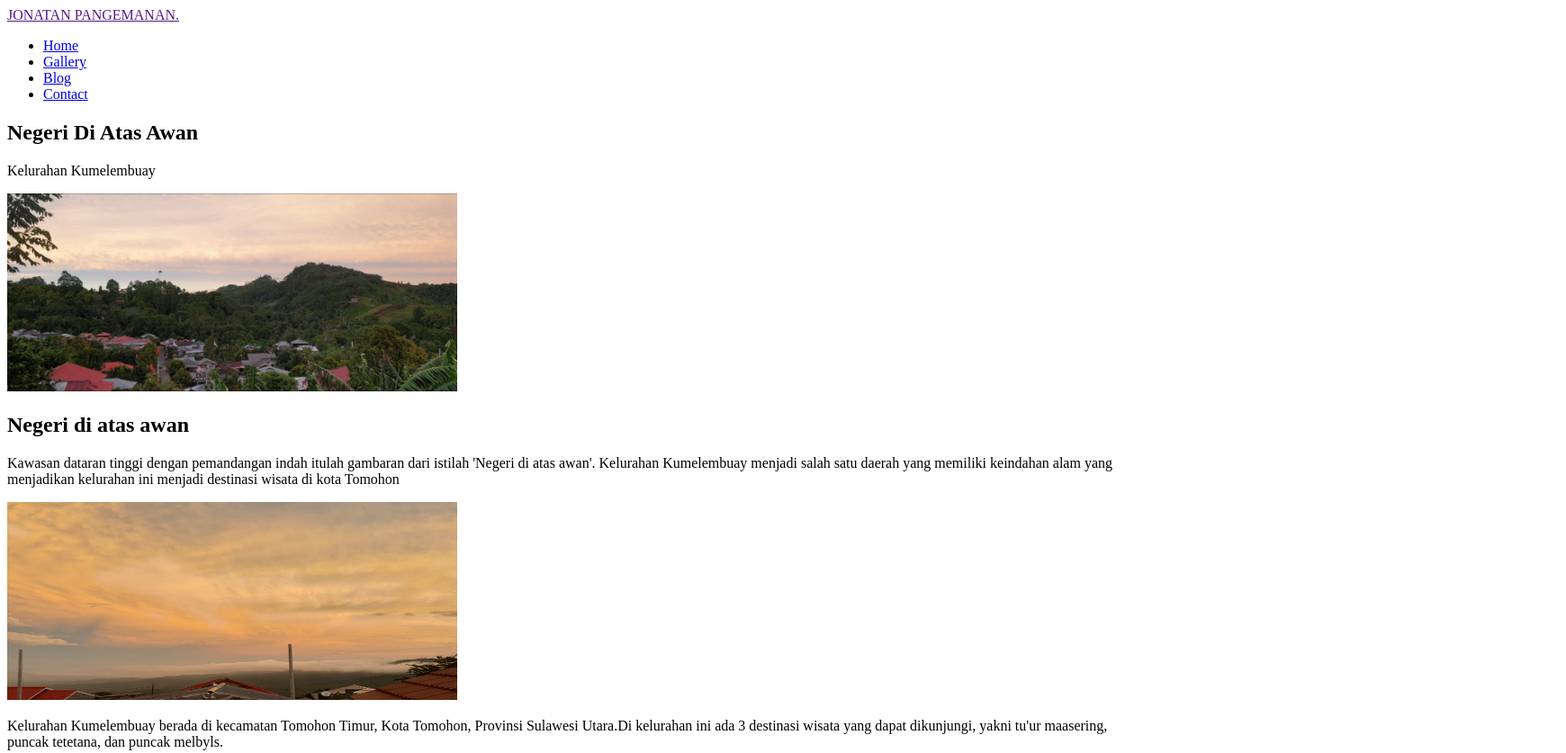
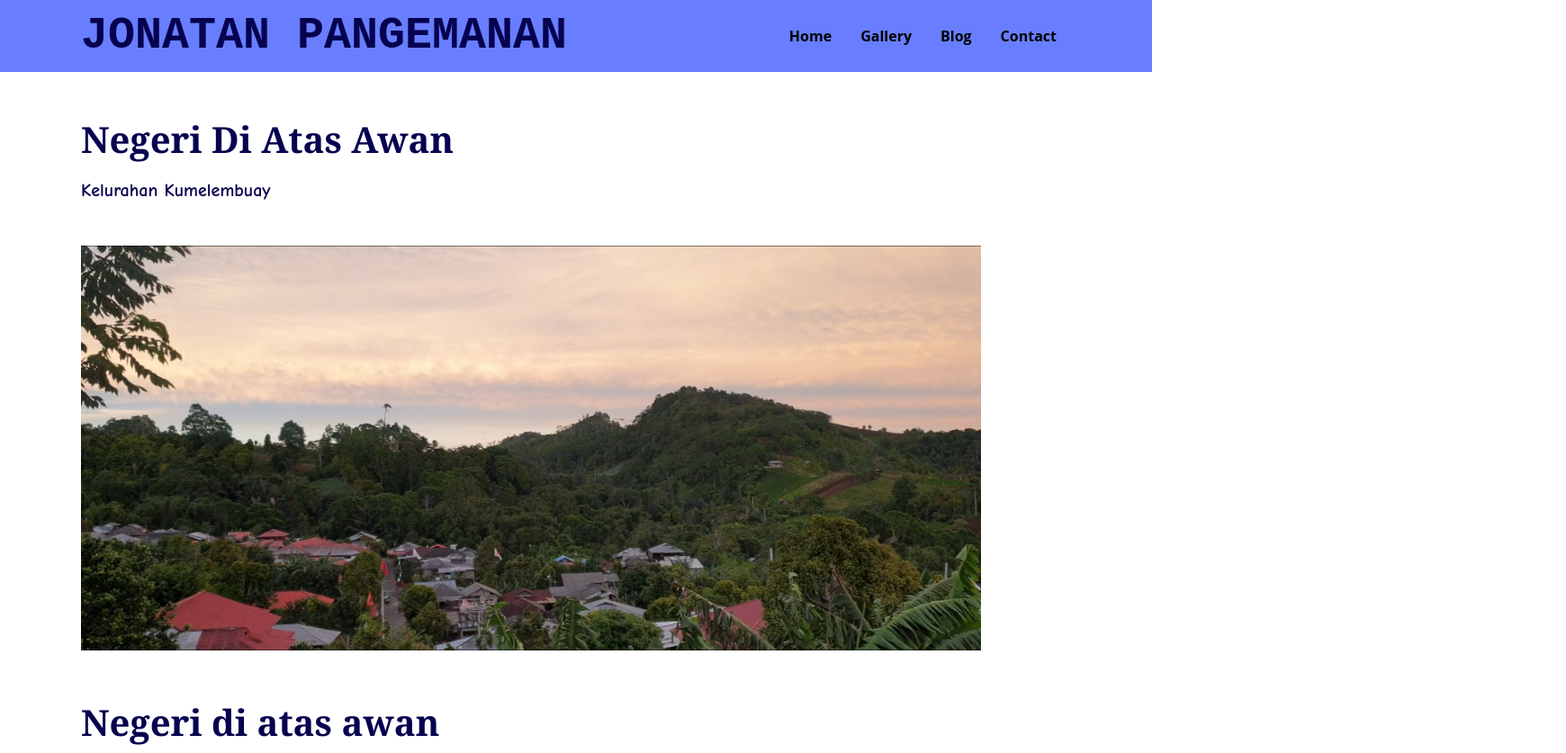
Before and after one commit to Natanchris/TIK2032-Project, a plain HTML site: page Tugas html.html in a window 1280 px wide. Shown: the top 837 px of the page at 90% size, 1740 px wide, since content can reach past the window. Drawn offline with Linux system fonts and the light colour scheme.

Commit message:
Tugas css

```diff
--- a/index.html
+++ b/Tugas html.html
@@ -4,11 +4,12 @@
     <meta charset="UTF-8">
     <meta name="viewport" content="width=device-width, initial-scale=1.0">
     <title>Natan</title>
+    <link rel="stylesheet" type="text/css" href="style.css">
 </head>
 <body>
     <nav>
         <div class="wrapper">
-            <div class="logo"><a href=''>JONATAN PANGEMANAN.</a></div>
+            <div class="logo"><a href=''>JONATAN PANGEMANAN</a></div>
             <div class="menu">
                 <ul>
                     <li><a href ="#home">Home</a></li>
@@ -25,22 +26,23 @@
                 <h1>Negeri Di Atas Awan</h1>
                 <p>Kelurahan Kumelembuay</p>
             </div>
-            <img src="Kumel.jpg" style="width:500px;height:220px">
+            <img src="Kumel.jpg" style="width:1000px;height:450px">
         </section>
 
         <section id="blog">
-            <div class="isi">
+            <div class="kolom">
                 <h1>Negeri di atas awan</h1>
-                <p>Kawasan dataran tinggi dengan pemandangan indah itulah gambaran dari istilah 'Negeri di atas awan'. Kelurahan Kumelembuay menjadi salah satu daerah yang memiliki keindahan alam yang menjadikan kelurahan ini menjadi destinasi wisata di kota Tomohon</p>
-                <img src="Kumel2.jpeg" style="width:500px;height:220px;">
-                <p>Kelurahan Kumelembuay berada di kecamatan Tomohon Timur, Kota Tomohon, Provinsi Sulawesi Utara.Di kelurahan ini ada 3 destinasi wisata yang dapat dikunjungi, yakni tu'ur maasering, puncak tetetana, dan puncak melbyls.</p>
-                <img src="Kumel3.jpeg" style="width:500px;height:220px;">
-                <p>Berada di dataran tinggi membuat pemandangan di Kumel menjadi hal yang menarik saat cuaca cerah maupun saat berkabut. Saat cuaca di Tondano atau bitung berkabut, maka kita dapat melihat awan berada di bawah kelurahan tersebut. Pemandangan ini dapat kita saksikan dari daerah seputaran gereja GMIM BZK.</p>
+                <p class="deskripsi">Kawasan dataran tinggi dengan pemandangan indah itulah gambaran dari istilah 'Negeri di atas awan'. Kelurahan Kumelembuay menjadi salah satu daerah yang memiliki keindahan alam yang menjadikan kelurahan ini menjadi destinasi wisata di kota Tomohon</p>
+                <img src="Kumel2.jpeg" style="width:1000px;height:450px;">
+                <p class="deskripsi">Kelurahan Kumelembuay berada di kecamatan Tomohon Timur, Kota Tomohon, Provinsi Sulawesi Utara.Di kelurahan ini ada 3 destinasi wisata yang dapat dikunjungi, yakni tu'ur maasering, puncak tetetana, dan puncak melbyls.</p>
+                <img src="Kumel3.jpeg" style="width:1000px;height:450px;">
+                <p class="deskripsi">Berada di dataran tinggi membuat pemandangan di Kumel menjadi hal yang menarik saat cuaca cerah maupun saat berkabut. Saat cuaca di Tondano atau bitung berkabut, maka kita dapat melihat awan berada di bawah kelurahan tersebut. Pemandangan ini dapat kita saksikan dari daerah seputaran gereja GMIM BZK.</p>
             </div>
         </section>
 
         <section id="gallery">
             <div class="foto">
+                <h1>Gallery</h1>
                 <img src="kumel4.jpeg" style="width:600px;height:285px;">
                 <img src="Kumel.jpg" style="width:600px;height:285px;">
                 <img src="Kumel2.jpeg" style="width:600px;height:285px;">
--- /dev/null
+++ b/style.css
@@ -0,0 +1,104 @@
+*{
+    text-decoration: none;
+    margin: 0px;
+    padding: 0px;
+}
+
+body{
+    margin: 0px;
+    padding: 0px;
+    font-family: 'Open Sans' ,sans-serif;
+}
+
+.wrapper {
+    width: 1100px;
+    margin: auto;
+    position: relative;
+}
+
+.logo a{
+    font-size: 50px;
+    font-weight: bold;
+    float: left;
+    font-family: 'Courier New', Courier, monospace;
+    color: rgb(6, 2, 79);
+}
+
+.menu {
+    float: right;
+}
+
+nav {
+    width: 100%;
+    margin: auto;
+    display: flex;
+    line-height: 80px;
+    position: sticky;
+    position: -webkit-sticky;
+    top: 0;
+    background: rgb(104, 126, 255);
+    z-index: 1;
+
+}
+
+nav ul {
+    list-style-type: none;
+    margin: 0;
+    padding: 0;
+    overflow: hidden;
+}
+
+nav ul li {
+    float: left;
+}
+
+nav ul li a {
+    color: black;
+    font-weight: bold;
+    text-align: center;
+    padding: 0px 16px 0px 16px;
+    text-decoration: none;
+}
+
+section {
+    margin: auto;
+    margin-bottom: 50px;
+}
+
+.kolom {
+    margin-top: 50px;
+    margin-bottom: 50px;
+}
+
+.kolom .deskripsi {
+    font-size: 20px;
+    font-weight: bold;
+    font-family: comic sans ms;
+    margin-top: 50px;
+    margin-bottom: 50px;
+    color:  rgb(6, 2, 79);
+}
+
+p {
+    font-size: 20px;
+    font-weight: bold;
+    font-family: comic sans ms;
+    color:  rgb(6, 2, 79);
+}
+
+h1 {
+    font-family: Cambria, Cochin, Georgia, Times, 'Times New Roman', serif;
+    font-weight: 600;
+    font-size: 40px;
+    margin-bottom: 20px;
+    color:  rgb(6, 2, 79);
+    width: 100%;
+    line-height: 50px;
+}
+
+.foto {
+    width: 150%;
+    display: flex;
+    flex-wrap: wrap;
+
+}
```
